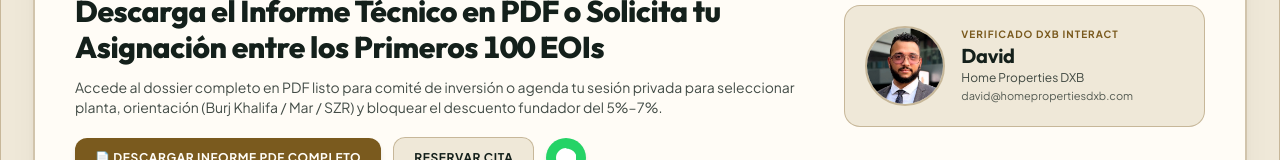
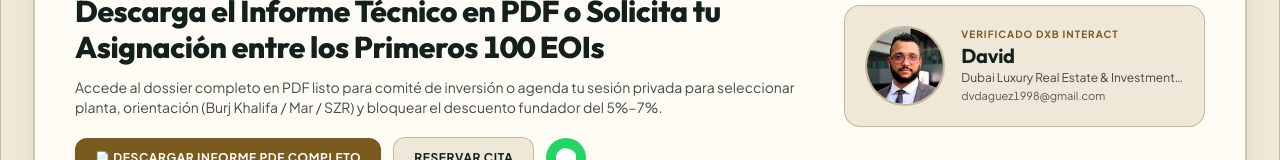
Before and after one commit to cubaloop/rockefeller-dubai-investor-portal, a website: page index.html in a window 1280 px wide. Shown: the part 9186-9346 px from the top of the page. Drawn offline with nearby package versions, Linux system fonts and the light colour scheme.

Commit message:
chore: update advisor contact details

```diff
--- a/index.html
+++ b/index.html
@@ -1279,8 +1279,8 @@
           <div class="min-w-0">
             <span class="text-[10px] font-bold uppercase tracking-widest brass-text block">Verificado DXB Interact</span>
             <h4 class="font-outfit text-lg sm:text-xl font-bold truncate">David</h4>
-            <p class="text-xs opacity-80 truncate">Home Properties DXB</p>
-            <p class="text-[11px] opacity-70 truncate mt-0.5">david@homepropertiesdxb.com</p>
+            <p class="text-xs opacity-80 truncate">Dubai Luxury Real Estate & Investment Advisory</p>
+            <p class="text-[11px] opacity-70 truncate mt-0.5">dvdaguez1998@gmail.com</p>
           </div>
         </div>
       </div>
```
